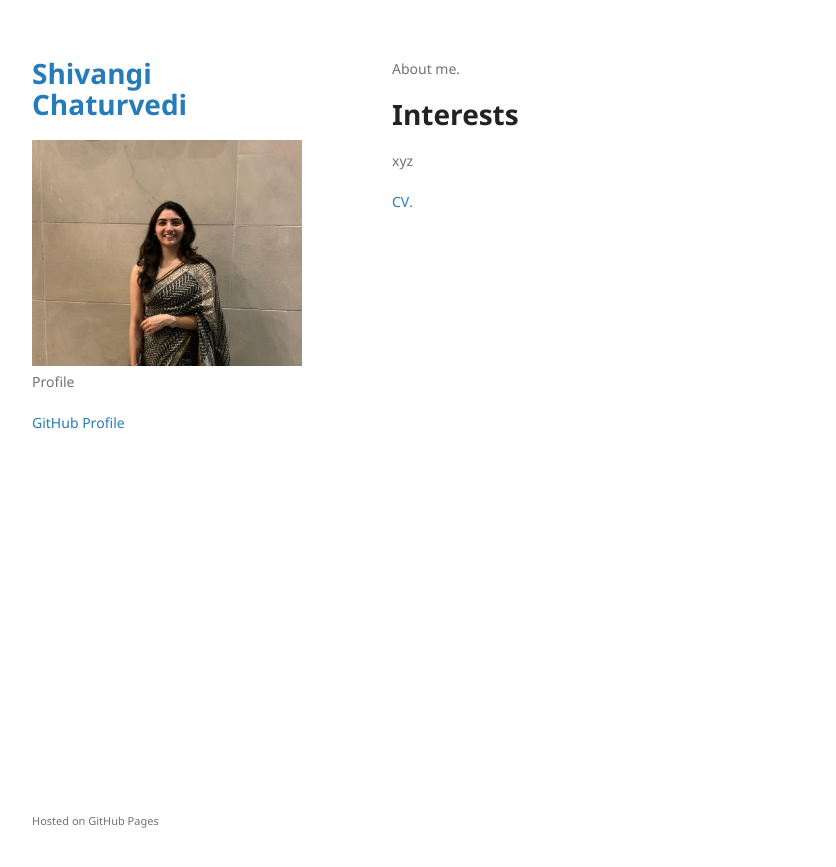
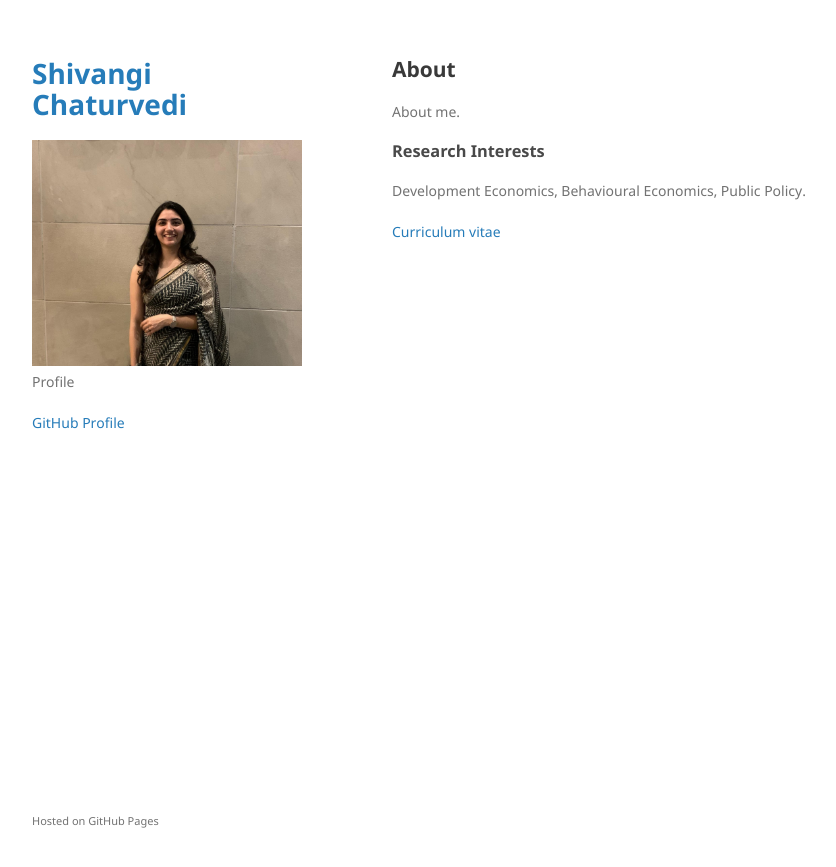
Before and after one commit to chaturvedi-shivangi/chaturvedi-shivangi.github.io, a Jekyll site: the page built from index.md, in a window 1280 px wide. Shown: the top 867 px of the page, without its empty margins (178-1014 px from the left). Built offline with Jekyll 4.4.1, drawn with Linux system fonts in a browser that asks for light colours; our own code applies the rules of GitHub Pages for plain Markdown files.

Commit message:
Update index.md

```diff
--- a/index.md
+++ b/index.md
@@ -2,9 +2,10 @@
 layout: default
 ---
 
+## About
 About me.
 
-# Interests
-xyz
+### Research Interests
+Development Economics, Behavioural Economics, Public Policy.
 
-[CV](./resume.pdf).
+[Curriculum vitae](./resume.pdf)
```
